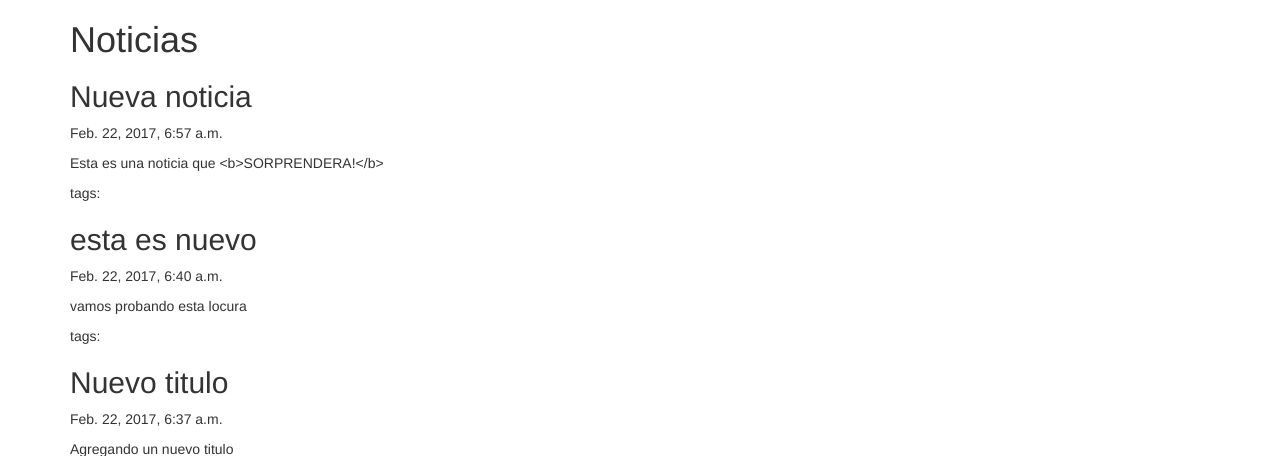
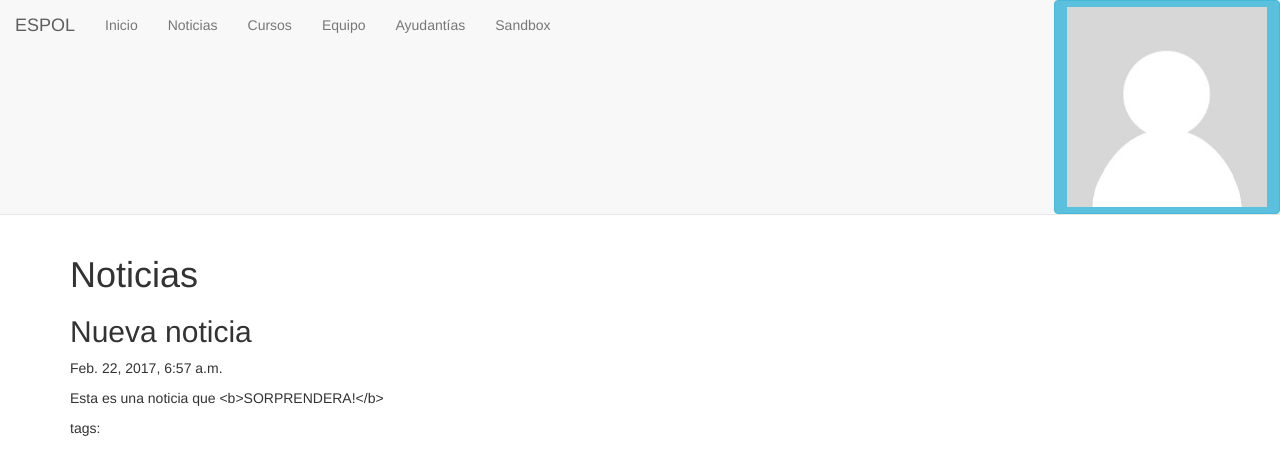
Before and after one commit to Xidrovo/proyecto-Django, a Django app: page /noticias/ in a window 1280 px wide. Shown: the top 456 px of the page. Run offline with Django 3.2, Linux system fonts and the light colour scheme; data comes from the database, SQL or seed files in the repository; both versions use the stored data as it was after the commit; some libraries are stand-ins or nearby versions.

Commit message:
minor fixes

```diff
--- a/programming/programacion/views.py
+++ b/programming/programacion/views.py
@@ -1,10 +1,13 @@
 from django.shortcuts import render
 from django.http import HttpResponse, Http404, HttpResponseRedirect
 from django.utils import timezone
-from programacion.models import Noticia, Profesor
+from programacion.models import Noticia, Profesor, Paralelo
 from django.shortcuts import get_object_or_404, render_to_response, redirect
 from django.views.decorators.csrf import csrf_exempt
+from django.db import connection
 # Create your views here.
+def index(request):
+	return render_to_response('index.html')
 
 def noticias(request):
 	noticias = Noticia.objects.order_by('-fecha_publicacion')
@@ -26,6 +29,13 @@ def crearNoticia(request):
 	else:
 		return redirect('/')
 
+def cursos(request):
+	profesor = Profesor.objects.all()
+	paralelos = Paralelo.objects.all()
+
+	cantidad = paralelos.query.group_by = ['paralelo']
+	cantidad = paralelos.count()
+	return render_to_response('cursos.html',{'profesor':profesor, 'cantidad': cantidad})
 #titulo, descripcion, fecha, tag, img_url, estudiante, prof
 
 '''
--- a/programming/programming/urls.py
+++ b/programming/programming/urls.py
@@ -15,9 +15,11 @@ Including another URLconf
 """
 from django.conf.urls import url
 from django.contrib import admin
-from programacion.views import noticias, crearNoticia
+from programacion.views import noticias, crearNoticia, index, cursos
 admin.autodiscover()
 urlpatterns = [
+	url(r'^$', index, name = "index"),
     url(r'^noticias/$', noticias, name = "noticias"),
     url(r'^nueva_noticia$',crearNoticia, name = "crearNoticia"),
+    url(r'^cursos/$', cursos, name = "cursos"),
 ]
--- a/programming/templates/index.html
+++ b/programming/templates/index.html
@@ -1,12 +1,13 @@
 <!DOCTYPE html>
 <html>
 <head>
+	{% load static %}
 	<meta charset="utf-8">
 	<meta name="viewport" content="width=device-width, initial-scale=1.0">
 	<meta http-equiv="X-UA-Compatible" content="ie=edge">
 	<!-- Dependencias css-->
 	<link rel="stylesheet" href="https://maxcdn.bootstrapcdn.com/bootstrap/3.3.7/css/bootstrap.min.css">
-	<link rel="stylesheet" type="text/css" href="public/css/index.css">
+	<link rel="stylesheet" type="text/css" href="{% static "public/css/index.css" %}">
 	<link rel="stylesheet" type="text/css" href="public/css/custom-navbar.css">
 	<link href="https://fonts.googleapis.com/css?family=Roboto+Condensed" rel="stylesheet">
 	<!---->
@@ -27,7 +28,7 @@
 			    <div class="collapse navbar-collapse myNavbar" id="myNavbar">
 			      <ul class="nav navbar-nav">
 			        <li class="espol"><a href="index.html">Inicio</a></li>
-			        <li class="espol"><a href="app/curso/curso.html">El Curso</a></li>
+			        <li class="espol"><a href="/noticias">Noticias</a></li>
 			        <li class="espol"><a href="app/semanal/semanal.html">Semana a Semana</a></li>
 			        <li class="espol"><a href="app/equipo/equipo.html">Equipo</a></li>
 			        <li class="espol"><a href="app/ayudantias/ayudantias.html">Ayudantías</a></li>
--- a/programming/templates/noticias.html
+++ b/programming/templates/noticias.html
@@ -5,6 +5,75 @@
 	<link rel="stylesheet" href="https://maxcdn.bootstrapcdn.com/bootstrap/3.3.7/css/bootstrap.min.css">
 </head>
 <body>
+	<header>
+		<nav class="navbar navbar-default navbar-static-top">
+		  <div class="container-fluid">
+		    <div class="navbar-header">
+		      <button type="button" class="navbar-toggle" data-toggle="collapse" data-target="#myNavbar">
+		        <span class="icon-bar"></span>
+		        <span class="icon-bar"></span>
+		        <span class="icon-bar"></span>
+		      </button>
+		      <a class="navbar-brand" href="#">ESPOL</a>
+		    </div>
+		    <div class="collapse navbar-collapse myNavbar" id="myNavbar">
+		      <ul class="nav navbar-nav">
+		        <li class="espol"><a href="/">Inicio</a></li>
+		        <li class="espol"><a href="/noticias">Noticias</a></li>
+		        <li class="espol"><a href="/cursos">Cursos</a></li>
+		        <li class="espol"><a href="app/equipo/equipo.html">Equipo</a></li>
+		        <li class="espol"><a href="app/ayudantias/ayudantias.html">Ayudantías</a></li>
+		        <li class="espol"><a href="#">Sandbox</a></li>
+		      </ul>
+		      <ul class="nav navbar-nav navbar-right">
+		        <li>
+		        	<button class="btn btn-info"  data-toggle="modal" data-target="#myModal">
+					    <img src="public/media/img/no-Avatar.jpg" id="login" />
+					</button>
+
+		        </li>
+		      </ul>
+		    <!--Modal para el PopUP de login-->
+					<div class="modal fade" id="myModal" role="dialog">
+					    <div class="modal-dialog">
+
+						      <!-- Modal content-->
+						    <div class="modal-content">
+						    	<div class="modal-header">
+						        	<button type="button" class="close" data-dismiss="modal"></button>
+						        	<h3 class="modal-title words">Login</h3>
+						    	</div>
+						    	<div class="modal-body">
+						    		<form>
+									    <div class="form-group">
+									      <label for="usr" class="words">Usuario:</label>
+									      <input type="text" class="form-control" id="usr">
+									    </div>
+									    <div class="form-group">
+									      <label for="pwd" class="words">Contraseña:</label>
+									      <input type="password" class="form-control" id="pwd">
+									    </div>
+									    <div class="checkbox">
+											<label><input type="checkbox" value="" class="words">No cerrar sesión</label>
+										</div>
+									  </form>
+						    	</div>
+						    	<div class="modal-footer">
+						    		<button type="button" class="btn btn-default inline pull-left" id="entrar">Entrar</button>
+						    		<button type="button" class="btn btn-default inline pull-right" data-dismiss="modal">Close</button>
+						    		<hr class="clearer">
+						    		<a href="#" class="words"><h6>Crear una cuenta</h6></a>
+						    		<a href="app/misc/forgotPass.html" class="words"><h6>¿Olvidaste tu contraseña?</h6></a>
+						    	</div>
+							</div>
+
+						</div>
+					</div>
+						<!--Fin de la creación del modal-->
+		    </div>
+		  </div>
+		</nav>
+	</header>
 	<div class = "container">
 		<h1>Noticias</h1>
 		{% for noticia in noticias %}
```
Also changed, not shown: programming/templates/cursos.html (added, +11 -0 lines), programming/db.sqlite3.
